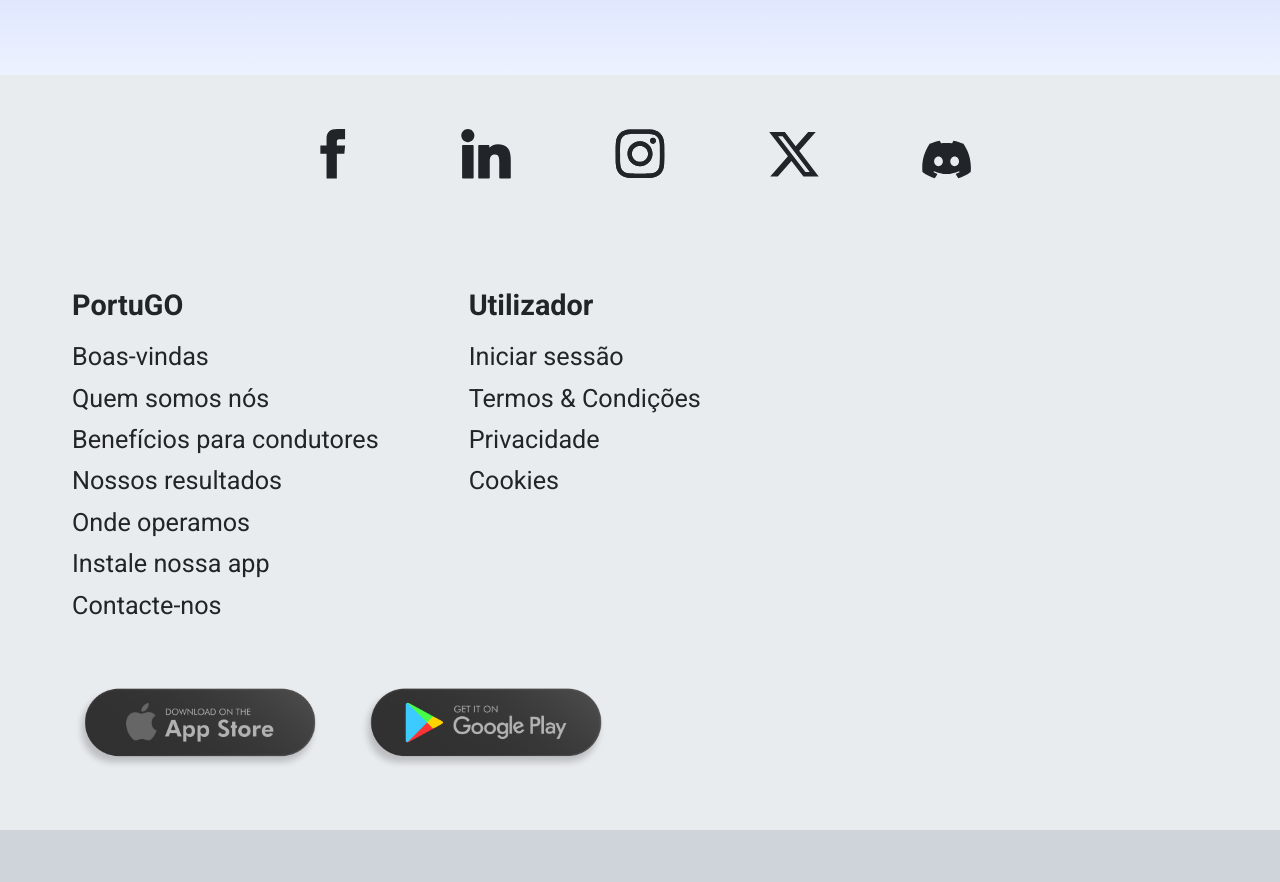
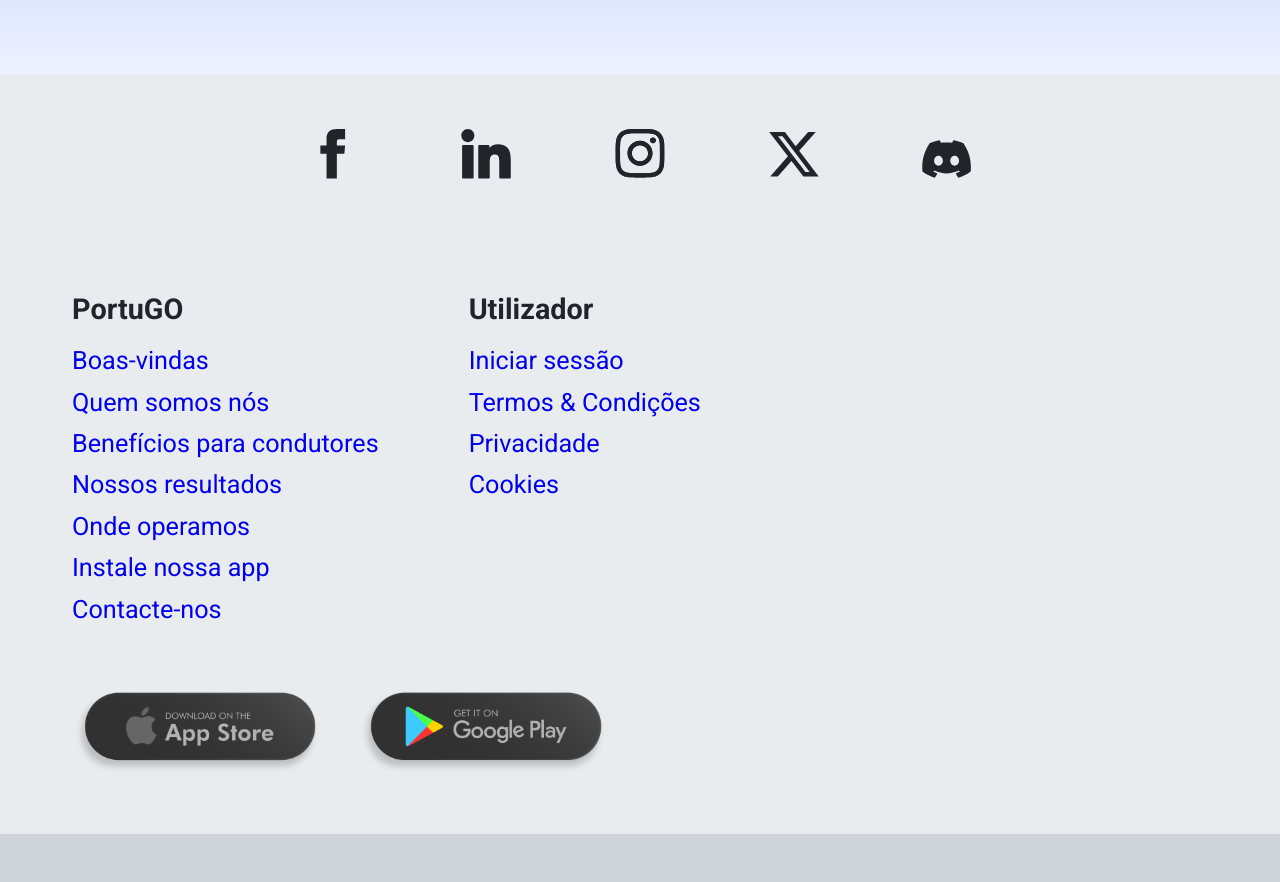
Before and after one commit to LeonardoDuarteCoelho/portu-go-website, a React (Create React App) app: page / in a window 1280 px wide. Shown: the part 6480-7362 px from the top of the page. Built offline with nearby package versions, Linux system fonts and the light colour scheme.

Commit message:
PortuGO website is now live! - Website's URL: https://portugo-c7f05.web.app/ - Push updates to GitHub and Firebase Hosting will automatically implement these changes into the website's host.

```diff
--- a/public/index.html
+++ b/public/index.html
@@ -24,7 +24,7 @@
       work correctly both with client-side routing and a non-root public URL.
       Learn how to configure a non-root public URL by running `npm run build`.
     -->
-    <title>React App</title>
+    <title>PortuGO: Peça uma viagem barata em qualquer lugar!</title>
   </head>
   <body>
     <noscript>You need to enable JavaScript to run this app.</noscript>
--- a/src/components/Footer/Footer.js
+++ b/src/components/Footer/Footer.js
@@ -40,29 +40,29 @@ const Footer = () => {
         <footer>
             <div className='footer__div-1'>
                 <div className='footer__div-1__social-medias'>
-                    <img src={facebookIcon} alt='Ícone do Facebook' />
-                    <img src={linkedInIcon} alt='Ícone do LinkedIn' />
-                    <img src={instagramIcon} alt='Ícone do Instagram' />
-                    <img src={twitterIcon} alt='Ícone do Twitter' />
-                    <img src={discordIcon} alt='Ícone do Discord' />
+                    <a href='.'><img src={facebookIcon} alt='Ícone do Facebook' /></a>
+                    <a href='.'><img src={linkedInIcon} alt='Ícone do LinkedIn' /></a>
+                    <a href='.'><img src={instagramIcon} alt='Ícone do Instagram' /></a>
+                    <a href='.'><img src={twitterIcon} alt='Ícone do Twitter' /></a>
+                    <a href='.'><img src={discordIcon} alt='Ícone do Discord' /></a>
                 </div>
                 <div className='footer__div-1__navigation-map'>
                     <ul>
                         <li>PortuGO</li>
-                        <li>Boas-vindas</li>
-                        <li>Quem somos nós</li>
-                        <li>Benefícios para condutores</li>
-                        <li>Nossos resultados</li>
-                        <li>Onde operamos</li>
-                        <li>Instale nossa app</li>
-                        <li>Contacte-nos</li>
+                        <li><a href='.'>Boas-vindas</a></li>
+                        <li><a href='.'>Quem somos nós</a></li>
+                        <li><a href='.'>Benefícios para condutores</a></li>
+                        <li><a href='.'>Nossos resultados</a></li>
+                        <li><a href='.'>Onde operamos</a></li>
+                        <li><a href='.'>Instale nossa app</a></li>
+                        <li><a href='.'>Contacte-nos</a></li>
                     </ul>
                     <ul>
                         <li>Utilizador</li>
-                        <li>Iniciar sessão</li>
-                        <li>Termos & Condições</li>
-                        <li>Privacidade</li>
-                        <li>Cookies</li>
+                        <li><a href='.'>Iniciar sessão</a></li>
+                        <li><a href='.'>Termos & Condições</a></li>
+                        <li><a href='.'>Privacidade</a></li>
+                        <li><a href='.'>Cookies</a></li>
                     </ul>
                 </div>
                 <div className='footer__div-1__btn-container'>
--- a/src/components/Footer/Footer.scss
+++ b/src/components/Footer/Footer.scss
@@ -44,6 +44,10 @@ footer {
                         variables.$lh_m
                     );
                     margin-bottom: variables.$space_1;
+
+                    a {
+                        text-decoration: none;
+                    }
                 }
             }
         }
--- a/src/components/Section3/Section3.js
+++ b/src/components/Section3/Section3.js
@@ -6,7 +6,7 @@ const Section3 = ({ title }) => {
             <h1 className='section-3__title'>{title}</h1>
             <div className="section-3__benefits">
                 <div className="section-3__benefits__benefit">
-                    <img className="section-3__benefits__benefit__img" src='images/ic-calendar-clock.svg' />
+                    <img className="section-3__benefits__benefit__img" src='images/ic-calendar-clock.svg' alt='Ícone de calendário' />
                     <div className="section-3__benefits__benefit__texts">
                         <h2 className="section-3__benefits__benefit__texts__title">Decida sua jornada</h2>
                         <p className="section-3__benefits__benefit__texts__text">
@@ -16,7 +16,7 @@ const Section3 = ({ title }) => {
                     </div>
                 </div>
                 <div className="section-3__benefits__benefit">
-                    <img className="section-3__benefits__benefit__img" src='images/ic-payments.svg' />
+                    <img className="section-3__benefits__benefit__img" src='images/ic-payments.svg' alt='Ícone de dinheiro' />
                     <div className="section-3__benefits__benefit__texts">
                         <h2 className="section-3__benefits__benefit__texts__title">Ganhe por viagem</h2>
                         <p className="section-3__benefits__benefit__texts__text">
@@ -27,7 +27,7 @@ const Section3 = ({ title }) => {
                     </div>
                 </div>
                 <div className="section-3__benefits__benefit">
-                    <img className="section-3__benefits__benefit__img" src='images/ic_partner_exchange.svg' />
+                    <img className="section-3__benefits__benefit__img" src='images/ic_partner_exchange.svg'  alt='Ícone de colaboração' />
                     <div className="section-3__benefits__benefit__texts">
                         <h2 className="section-3__benefits__benefit__texts__title">Parceiros dos trabalhadores</h2>
                         <p className="section-3__benefits__benefit__texts__text">
--- a/src/config/firebase.js
+++ b/src/config/firebase.js
@@ -1,7 +1,6 @@
 // Import the functions you need from the SDKs you need:
 import { initializeApp } from "firebase/app";
 import { getDatabase } from "firebase/database";
-import { getAnalytics } from "firebase/analytics";
 // TODO: Add SDKs for Firebase products that you want to use (Check link below for more info).
 // https://firebase.google.com/docs/web/setup#available-libraries
 
@@ -21,7 +20,6 @@ const firebaseConfig = {
 // Initializing Firebase:
 const app = initializeApp(firebaseConfig); // Connect this project with Firebase's products.
 const database = getDatabase(app); // Connect this project to the Realtime Database service.
-const analytics = getAnalytics(app); // Connect this project with Google Analytics.
 
 // Exporting Firebase variables:
 export { app, database };
```
Also changed, not shown: firebase.json (added), 1 other file (tests, documents, lock files or other folders).
